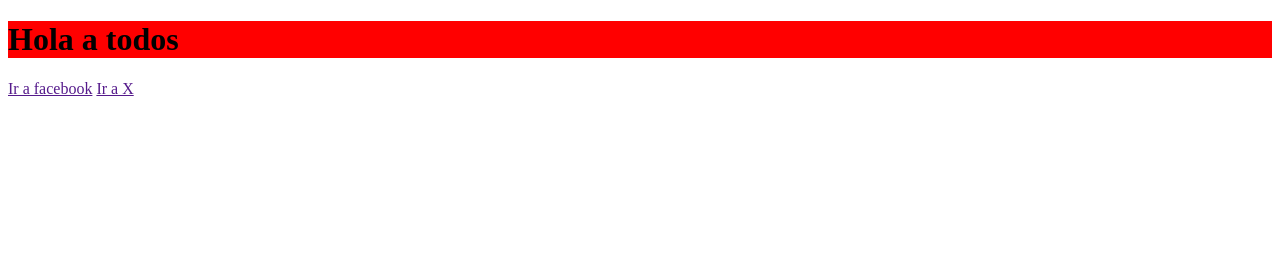
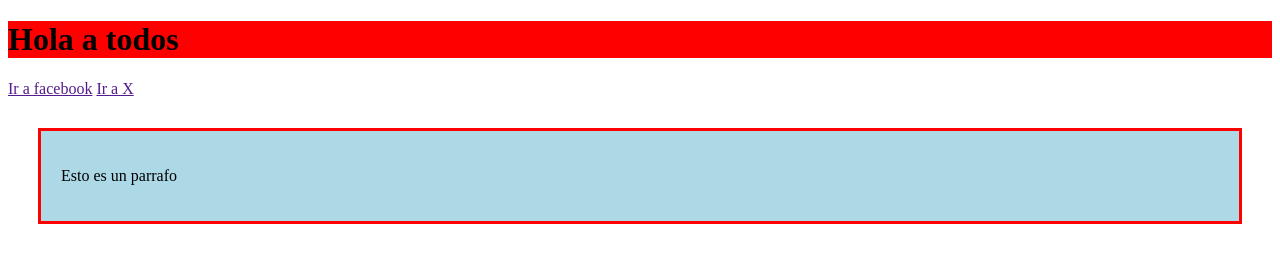
Before and after one commit to OsvaldoMezaHerrera/parcticaCSS2, a plain HTML site: page index.html in a window 1280 px wide. Drawn offline with Linux system fonts and the light colour scheme.

Commit message:
clase div

```diff
--- a/CSS/style.css
+++ b/CSS/style.css
@@ -1,3 +1,9 @@
 h1{
     background-color: red;
 }
+.box{
+    margin: 30px;
+    padding: 20px;
+    border: 3px solid red;
+    background-color: lightblue;
+}
--- a/index.html
+++ b/index.html
@@ -10,5 +10,8 @@
     <h1>Hola a todos</h1>
     <a href="">Ir a facebook</a>
     <a href="">Ir a X</a>
+    <div class="box">
+        <p>Esto es un parrafo</p>
+    </div>
 </body>
 </html>
```
